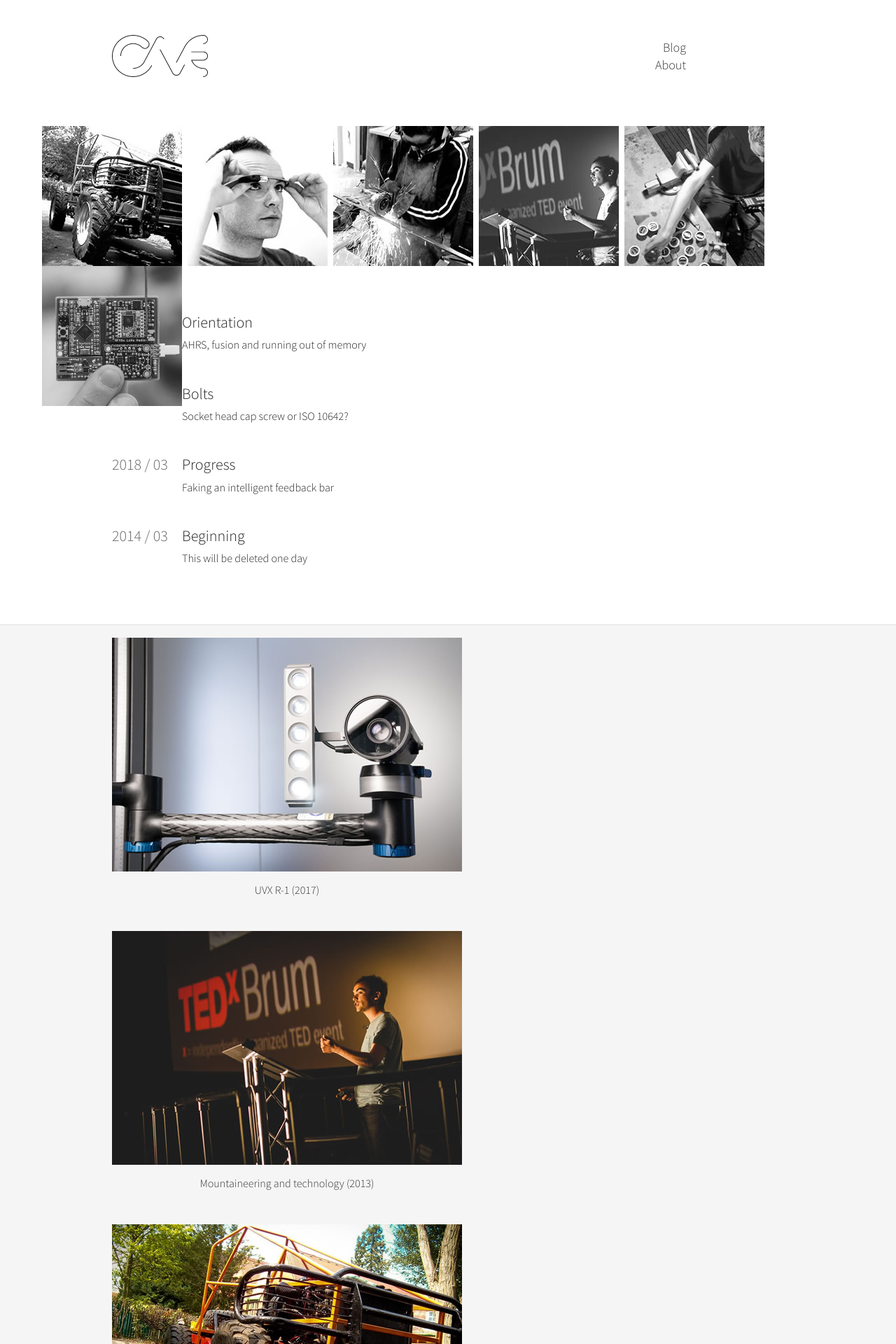
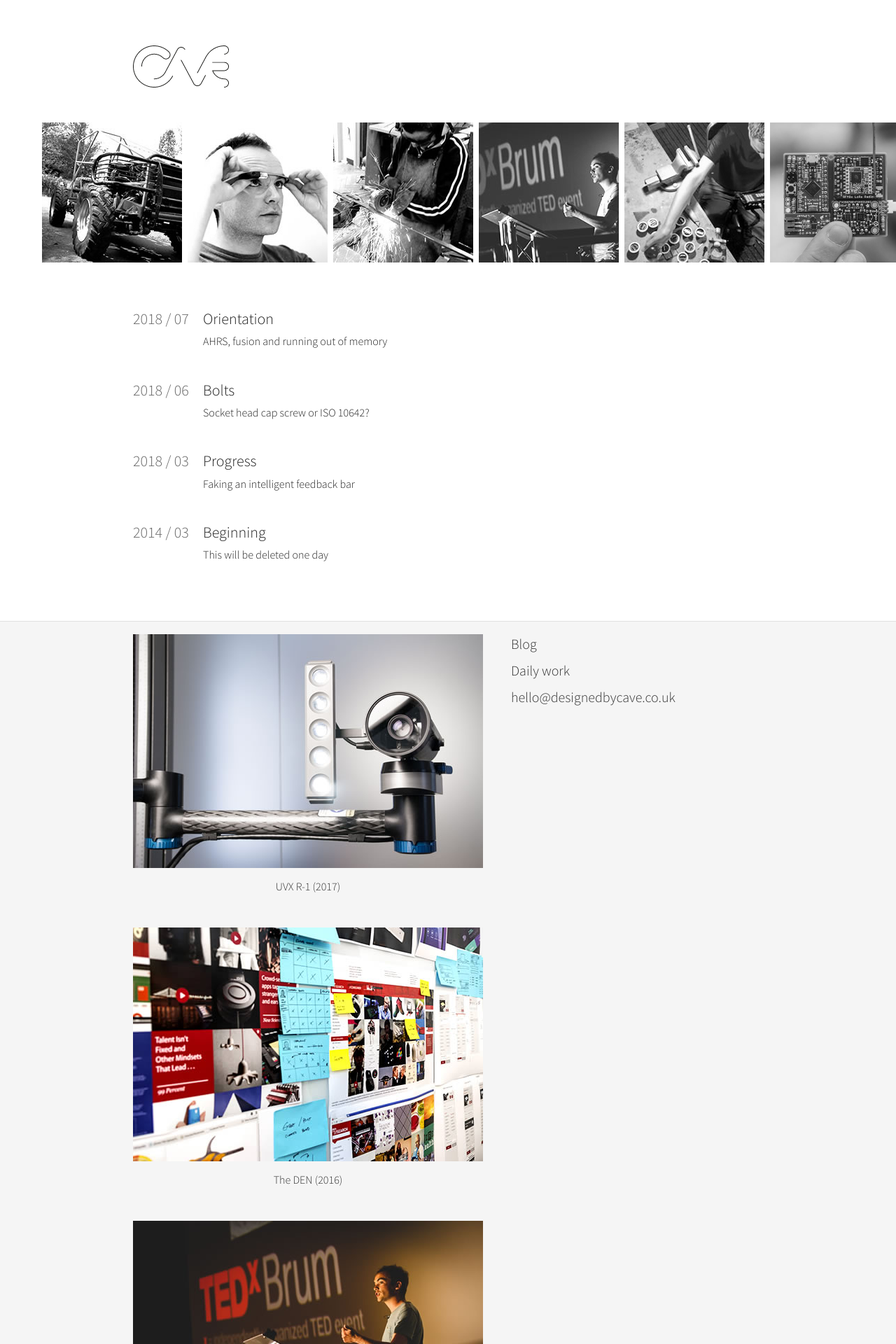
Before and after one commit to gcsalzburg/gcsalzburg.github.io, a Jekyll site: the page built from index.html, in a window 1280 px wide. Shown: the top 1920 px of the page at 70% size. Built offline with Jekyll 4.4.1, drawn with Linux system fonts in a browser that asks for light colours; some of the changed text lies outside the part shown.

Commit message:
Finish footer design and move homepage nav

```diff
--- /dev/null
+++ b/_includes/homepage_projects.html
@@ -0,0 +1,35 @@
+<div class="wrapper-homepage-lower">
+        <div class="container">
+          <div class="projects">
+              <figure class="project">
+                <img src="images/projects/uvx.jpg">
+                <figcaption>UVX R-1 (2017)</figcaption>
+              </figure>
+              <figure class="project">
+                <img src="images/projects/den.jpg">
+                <figcaption>The DEN (2016)</figcaption>
+              </figure>
+              <figure class="project video">
+                <a href="https://www.youtube.com/watch?v=B87Tg2BkyW4"><img src="images/projects/tedx.jpg"></a>
+                <figcaption>Mountaineering and technology (2013)</figcaption>
+              </figure>
+              <figure class="project">
+                <img src="images/projects/greenland.jpg">
+                <figcaption>E-tracers Project, Greenland (2011)</figcaption>
+              </figure>
+              <figure class="project">
+                <img src="images/projects/skank.jpg">
+                <figcaption>Skid-steer vehicle design (2006)</figcaption>
+              </figure>
+              <figure class="project">
+                <img src="images/projects/wii.jpg">
+                <figcaption>Gestural interface for 3D CAD (2012)</figcaption>
+              </figure>
+          </div>
+          <nav class="homepage-nav">
+            <a href="{{ site.baseurl }}/">Blog</a>
+            <a href="{{ site.baseurl }}/about">Daily work</a>
+            <a href="mailto:hello@designedbycave.co.uk">hello@designedbycave.co.uk</a>
+          </nav>
+        </div>
+      </div>
--- a/_layouts/default.html
+++ b/_layouts/default.html
@@ -24,52 +24,38 @@
         <header class="masthead">
           <a href="{{ site.baseurl }}/" class="site-avatar"><img src="{{ site.baseurl }}/images/cave_logo.png" /></a>
 
-          <nav>
-            <a href="{{ site.baseurl }}/">Blog</a>
-            <a href="{{ site.baseurl }}/about">About</a>
-          </nav>
         </header>
       </div>
     </div>
 
-    <div id="main" role="main" class="container">
+    <div id="main" role="main" class="main container">
       {{ content }}
     </div>
 
+    {% if page.ishomepage %}
+      {% include homepage_projects.html %}
+    {% endif %}
+
     <div class="wrapper-footer">
-      <div class="container">
-        <div class="projects">
-            <figure class="project">
-              <img src="images/projects/uvx.jpg">
-              <figcaption>UVX R-1 (2017)</figcaption>
-            </figure>
-            <figure class="project video">
-              <a href="https://www.youtube.com/watch?v=B87Tg2BkyW4"><img src="images/projects/tedx.jpg"></a>
-              <figcaption>Mountaineering and technology (2013)</figcaption>
-            </figure>
-            <figure class="project">
-              <img src="images/projects/skank.jpg">
-              <figcaption>Skid-steer vehicle design (2006)</figcaption>
-            </figure>
-            <figure class="project">
-              <img src="images/projects/greenland.jpg">
-              <figcaption>E-tracers Project, Greenland (2011)</figcaption>
-            </figure>
-            <figure class="project">
-              <img src="images/projects/den.jpg">
-              <figcaption>The DEN (2016)</figcaption>
-            </figure>
-            <figure class="project">
-              <img src="images/projects/wii.jpg">
-              <figcaption>Gestural interface for 3D CAD (2012)</figcaption>
-            </figure>
-        </div>
-        <footer class="footer">
-          {% include svg-icons.html %}
+      <span class="footer-spacer"></span>
+      <footer class="footer">
+          <img src="images/cave_logo.png" class="footer_logo">
+          <h4>“I’m sorry I made you such a complex design, I didn’t have time to make a more simple one”</h4>
+          <p class="quote_attribution">Blaise Pascal / Elliott Baxter</p>
+
+          <nav class="social_links">
+            <ul>
+              <li>George Cave (c){{ site.time | date: '%Y' }}</li>
+              <li><a href="https://www.instagram.com/{{ site.footer-links.instagram }}/">Instagram</a></li>
+              <li><a href="https://www.linkedin.com/in/{{ site.footer-links.linkedin }}">LinkedIn</a></li>
+              <li><a href="https://github.com/{{ site.footer-links.github }}">Github</a></li>
+              <li><a href="mailto:hello@designedbycave.co.uk">E-mail</a></li>
+            </ul>
+          </nav>
         </footer>
-      </div>
     </div>
 
     {% include analytics.html %}
+
   </body>
 </html>
--- a/_sass/_variables.scss
+++ b/_sass/_variables.scss
@@ -26,7 +26,7 @@
 $copyfont: 'Source Sans Pro', sans-serif;
 
 // Dimensions
-$leftmargin: 150px;
+$leftmargin: 180px;
 
 // Mobile breakpoints
 @mixin mobile {
--- a/index.html
+++ b/index.html
@@ -21,3 +21,5 @@
     </article>
   {% endfor %}
 </div>
+
+</div>
--- a/style.scss
+++ b/style.scss
@@ -142,12 +142,12 @@
 //
 
 .wrapper-masthead {
-  margin-bottom: 50px;
-  margin-top: 30px;
+  margin-bottom: 30px;
+  margin-top: 65px;
 }
 
 .masthead {
-  padding: 20px 0;
+  padding: 0 0 20px 0;
   display: flex;
   align-items: center;
   justify-content: space-between;
@@ -196,32 +196,6 @@
   }
 }
 
-nav {
-  font-family: $navfont;
-  font-size: 18px;
-
-  @include mobile {
-    float: none;
-    margin-top: 9px;
-    display: block;
-    font-size: 16px;
-  }
-
-  a {
-    margin-left: 20px;
-    color: $darkGray;
-    text-align: right;
-    font-weight: 300;
-    display:block;
-    line-height: 1.4em;
-
-    @include mobile {
-      margin: 0 10px;
-    }
-  }
-}
-
-
 //
 // .top-banner
 //
@@ -230,6 +204,8 @@
   overflow: hidden;
   position: absolute;
   left: 0;
+  width: 1268px;
+  height: 200px;
 }
 .top_banner + .post, .top_banner + .posts{
   padding-top:240px;
@@ -275,7 +251,15 @@
 //
 // .main
 //
-
+.main{
+  background-color:$white;
+  z-index:20;
+  position:relative;
+  margin-left:0;
+  padding-left:($leftmargin+10);
+  padding-bottom: 50px;
+  box-sizing: content-box;
+}
 
 .posts > .post:last-child {
   padding-bottom: 1em;
@@ -362,24 +346,35 @@
   }
 }
 
-.wrapper-footer {
-  margin-top: 50px;
+.wrapper-homepage-lower{
   border: 1px solid $footerborder;
   border-style: solid none;
   background-color: $footerbg;
-}
+  z-index:20;
+  position: relative;
 
-footer {
-  padding: 20px 0;
-  display: flex;
-  text-align: center;
-
-  a{
-    display:block;
-    margin-right:10px;
+  .container{
+    display: flex;
   }
 }
 
+
+.homepage-nav {
+  font-family: $navfont;
+  font-size: 1.25em;
+  padding-top: 13px;
+  margin-left: 10px;
+
+  a {
+    margin-left: 30px;
+    color: $darkGray;
+    font-weight: 300;
+    display:block;
+    line-height: 1.4em;
+    padding: 5px 0;
+
+  }
+}
 
 /* Projects */
 .projects{
@@ -406,6 +401,79 @@
 	padding-top:10px;
 }
 
+
+.footer-spacer{
+  height: 420px;
+  display: block;
+}
+footer {
+  position:fixed;
+  z-index:10;
+  left:0;
+  bottom:0;
+  margin-left:$leftmargin;
+  font-weight:300;
+
+  .footer_logo{
+    width:90px;
+    opacity:0.5;
+    display:block;
+    margin:40px 0;
+  }
+
+  h4{
+    font-size:1.375em;
+    font-weight:300;
+    margin:0;
+  }
+
+  .quote_attribution{
+    font-family: $copyfont;
+    font-size:0.875em;
+    margin:5px 0 0 0;
+  }
+
+  a{
+    display:block;
+    margin-right:10px;
+  }
+}
+
+nav.social_links {
+	line-height:1.5em;
+  font-size:0.875em;
+  margin-left:0;
+  font-family: $copyfont;
+
+  ul{
+    list-style: none;
+    margin:40px 0 100px 0;
+    padding:0;
+    font-weight:300;
+    line-height: 1.5em;
+  }
+
+
+  a{
+    color:#000;
+    text-decoration:none;
+    margin-left:0;
+    display: inline-block;
+  }
+  a:hover{
+    color:$linkhover;
+    text-decoration:none;
+    background-image: linear-gradient(to right, $linkhover 75%, transparent 75%);
+    background-position: 0 1.2em;
+    background-repeat: repeat-x;
+    background-size: 1px 1px;
+    text-shadow: 3px 3px $white, 3px -3px $white, -3px 3px $white, -3px -3px $white;
+  }
+}
+
+
+
+
 // Settled on moving the import of syntax highlighting to the bottom of the CSS
 // ... Otherwise it really bloats up the top of the CSS file and makes it difficult to find the start
 @import "highlights";
```
